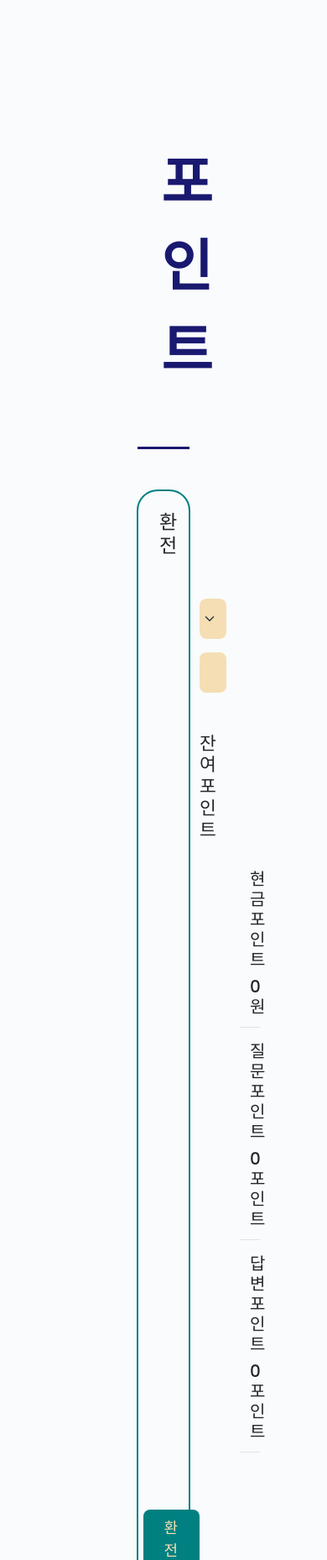
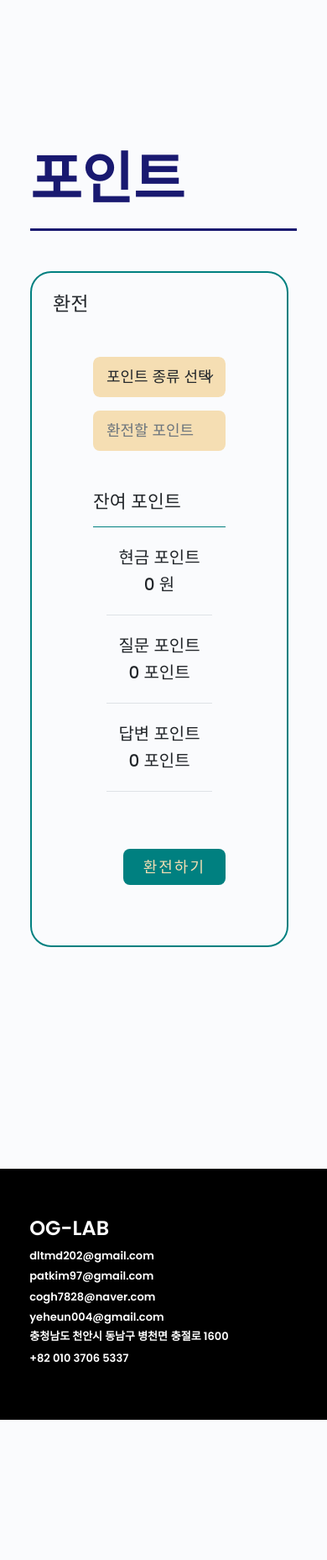
Before and after one commit to Dltmd202/Sharing_knowleadge, a Django app: page /user/exchange/ in a window 390 px wide. Shown: the part 76-1934 px from the top of the page at 84% size. After the commit the page ends 1767 px from the top, so only its background shows below. Run offline with Django 3.2, Linux system fonts and the light colour scheme; the visitor is signed in with stand-in values (Sample User, id 1); some libraries are stand-ins or nearby versions.

Commit message:
마이페이지 관련 반응형 페이지 적용

```diff
--- a/user/static/user/css/user.css
+++ b/user/static/user/css/user.css
@@ -2,15 +2,16 @@
     border: 2px solid teal;
     border-radius: 25px;
     padding: 25px;
-    margin: 10px 15px;
+    margin-top: 10px;
+    margin-right: 10px;
     min-height: 220px;
 }
 
 .bignumber {
-    font-size: 80px;
+    font-size: 70px;
     font-weight: bold;
     color: teal;
-    margin-top: 10px;
+    margin-top: 20px;
 }
 
 .blank-userpic, .blank-userpic-small, .blank-userpic-smallest, .blank-userpic-smallest-fill {
@@ -85,11 +86,6 @@
     border-color: midnightblue !important;
 }
 
-section
-{
-    padding: 100px;
-}
-
 /* i 태그 */
 
 .btn-custom{
--- a/user/templates/user/base.html
+++ b/user/templates/user/base.html
@@ -35,11 +35,11 @@
     <link rel="stylesheet" href="{% static 'home/css/home.css'%}">
 </head>
 <body>
-<section class="">
+<div class="mt-5 pt-5 mx-4">
 {% include 'home/navbar.html' %}
 {% block main_area %}
 {% endblock %}
-</section>
+</div>
 {% include 'home/footer.html' %}
 <script src="{% static 'home/js/scripts.js' %}"></script>
 </body>
--- a/user/templates/user/base_profile.html
+++ b/user/templates/user/base_profile.html
@@ -6,20 +6,19 @@
 {% block head_title %}마이페이지{% endblock %}
 
 {% block main_area %}
-    <div class="container-lg my-5 p-5 mx-auto" style="max-width: 1200px;">
-        <div class="mx-3">
-            <div class="row mx-3 mt-5">
+    <div class="container-lg mt-5 py-5 justify-content-between" style="max-width: 1200px;">
+        <div class="row mt-5">
             <div class="col-auto">
                 <div class="mypage-title font-midnight">
                     {% block body_title %}{% endblock %}
                 </div>
             </div>
-                <div class="col-auto mt-5 pt-2">
+            <div class="col-auto mt-5">
                 {% block title_btn %}{% endblock %}
             </div>
         </div>
         <div class="border-top border-3 border-midnight mt-2 mb-5"></div>
-        </div>
+
         {% block container_main_area %}
         {% endblock %}
     </div>
--- a/user/templates/user/exchange.html
+++ b/user/templates/user/exchange.html
@@ -24,7 +24,7 @@
                     <div class="alert alert-success">{{ success }} 포인트 환전 성공!</div>
                 {% endif %}
             </div>
-            <div class="col-5">
+            <div class="col-lg-5">
                 <div class="my-3">{{ form.point_type }}</div>
                 <div class="my-3">{{ form.point_amount }}</div>
             </div>
@@ -34,20 +34,20 @@
                     <div class="border-top border-1 border-teal mt-1"></div>
                 </div>
 
-                <div class="row my-3 mx-5">
-                    <div class="col-6 text-center h5">현금 포인트</div>
-                    <div class="col-6 text-center h5">{{ user.account|intcomma }} 원</div>
-                    <div class="border-top border-1 mt-1"></div>
+                <div class="row my-4 mx-3">
+                    <div class="col-md-6 text-center h5">현금 포인트</div>
+                    <div class="col-md-6 text-center h5">{{ user.account|intcomma }} 원</div>
+                    <div class="border-top border-1 mt-3"></div>
                 </div>
-                <div class="row my-3 mx-5">
-                    <div class="col-6 text-center h5">질문 포인트</div>
-                    <div class="col-6 text-center h5">{{ user.ques_point|intcomma }} 포인트</div>
-                    <div class="border-top border-1 mt-1"></div>
+                <div class="row my-4 mx-3">
+                    <div class="col-md-6 text-center h5">질문 포인트</div>
+                    <div class="col-md-6 text-center h5">{{ user.ques_point|intcomma }} 포인트</div>
+                    <div class="border-top border-1 mt-3"></div>
                 </div>
-                <div class="row my-3 mx-5">
-                    <div class="col-6 text-center h5">답변 포인트</div>
-                    <div class="col-6 text-center h5">{{ user.answer_point|intcomma }} 포인트</div>
-                    <div class="border-top border-1 mt-1"></div>
+                <div class="row my-4 mx-3">
+                    <div class="col-md-6 text-center h5">답변 포인트</div>
+                    <div class="col-md-6 text-center h5">{{ user.answer_point|intcomma }} 포인트</div>
+                    <div class="border-top border-1 mt-3"></div>
                 </div>
             </div>
             <div class="d-flex justify-content-end">
```
Also changed, not shown: user/templates/user/mypage.html (+12 -12 lines). Lines whose indentation alone changed are shown as unchanged.
